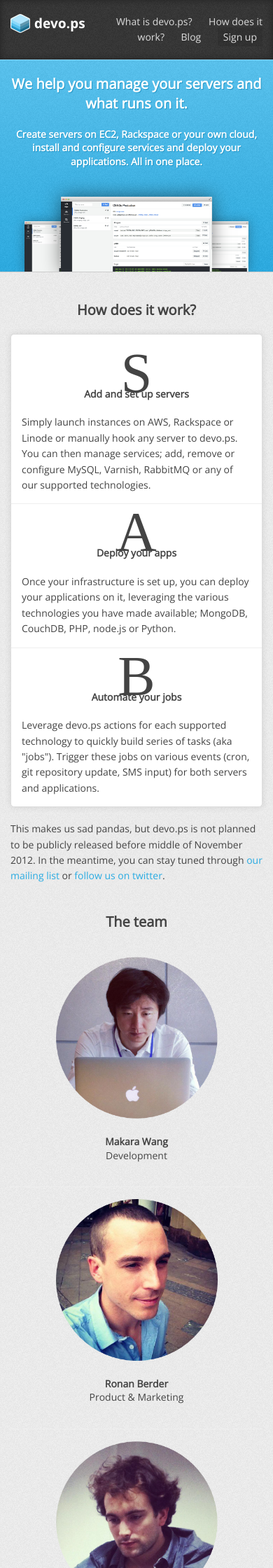
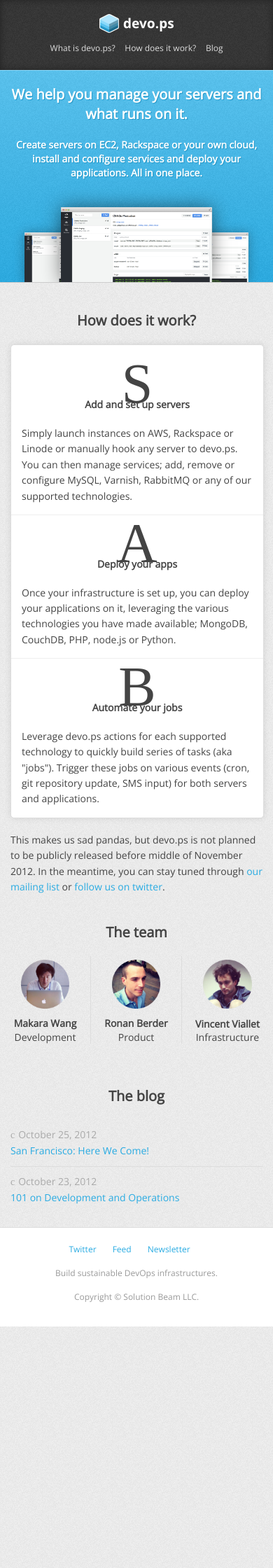
Before and after one commit to isabella232/devo-ps.github.io, a Jekyll site: the page built from index.html, in a window 390 px wide. Shown: the top 2240 px of the page at 70% size. Built offline with Jekyll 4.4.1, drawn with Linux system fonts in a browser that asks for light colours; nearby versions of some CDN libraries; some web fonts are replaced; after the commit the page ends 1895 px from its top, so only the background shows below that.

Commit message:
Fixing mobile theme

```diff
--- a/css/style.css
+++ b/css/style.css
@@ -251,6 +251,7 @@
   -webkit-border-radius: 5px;
   box-shadow: 0 0 10px rgba(0, 0, 0, 0.1);
   padding: 15px 0;
+  width: 100%;
 }
 
 /* Team */
@@ -354,23 +355,46 @@
     display: block;
   }
 
-  ul.columns {
+  #header h1 {
+    float: none;
     text-align: center;
   }
 
-  ul.columns li {
+  #header h1 a {
+    margin: 0 auto 10px;
+  }
+
+  #header nav {
+    clear: both;
+    text-align: center;
+  }
+
+  #header nav a {
+    font-size: 12px;
+    margin: 0 5px;
+  }
+
+  #header nav a.sign-up {
+    display: none;
+  }
+
+  #team {
+    margin: 0 -15px;
+  }
+
+  #how ul.columns li {
     float: none;
     margin: 0 auto;
     width: auto;
   }
 
-  ul.columns li .wrapper {
+  #how ul.columns li .wrapper {
     border: 0;
     border-bottom: 1px solid #eee;
     padding-bottom: 15px;
   }
 
-  ul.columns li:last-child .wrapper {
+  #how ul.columns li:last-child .wrapper {
     border: 0;
     padding-bottom: 0;
   }
--- a/index.html
+++ b/index.html
@@ -59,7 +59,7 @@
         <div class='wrapper'>
           <img src='/images/avatars/ronan.png'>
           <h3 class='servers'>Ronan Berder</h3>
-          <h4>Product & Marketing</h4>
+          <h4>Product</h4>
         </div>
       </li>
       <li>
```
